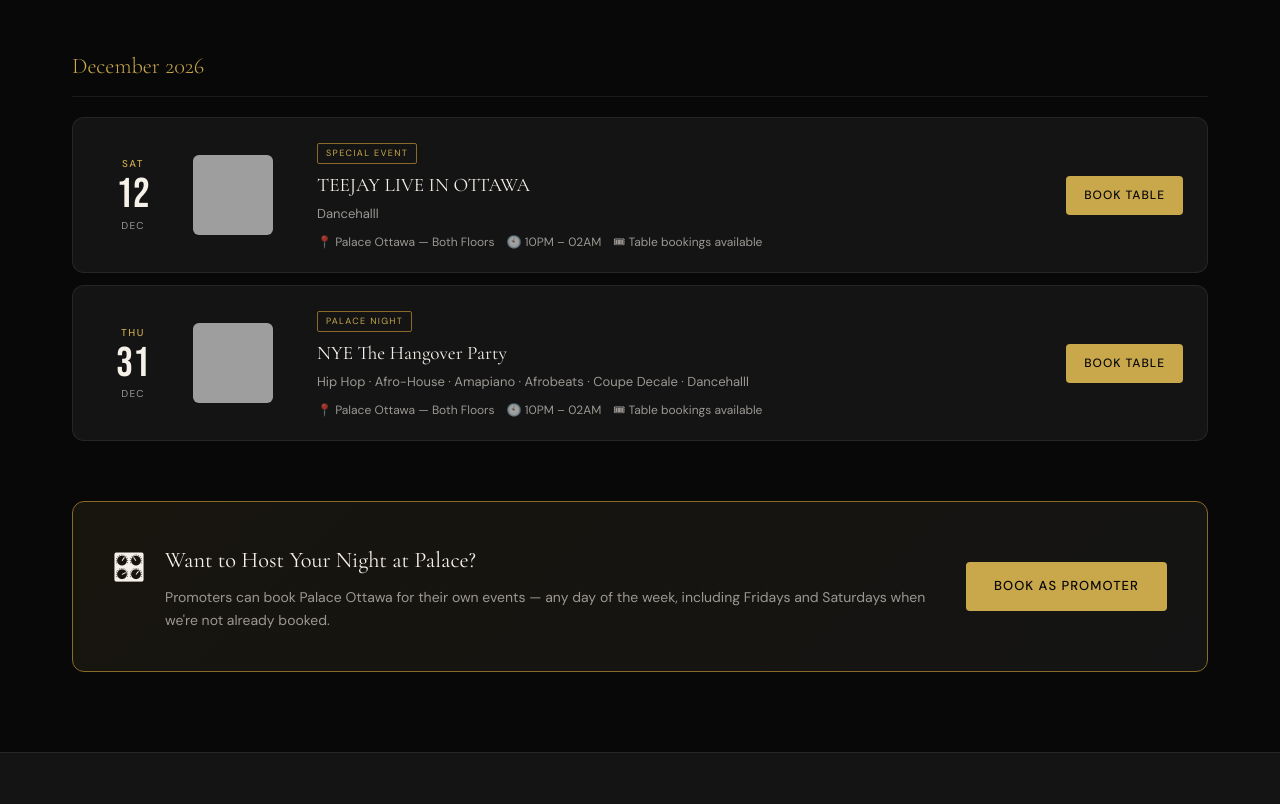
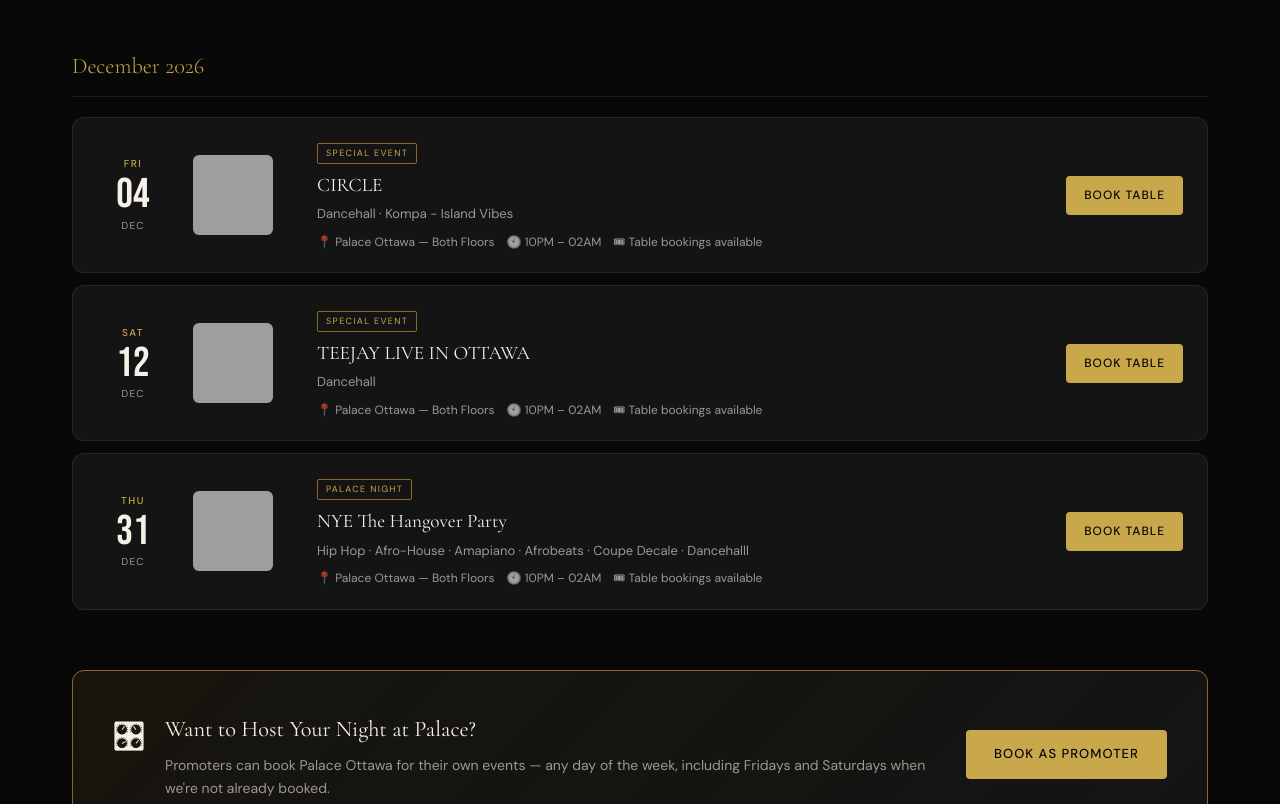
Before and after one commit to azur9534/thepalaceottawa-site, a plain HTML site: page events.html in a window 1280 px wide. Shown: the part 2032-2836 px from the top of the page. Drawn offline with nearby package versions, Linux system fonts and the light colour scheme; grey boxes are pictures that could not be loaded.

Commit message:
Update events.html

```diff
--- a/events.html
+++ b/events.html
@@ -1921,6 +1921,33 @@
      <div class="events-month-group" data-month="2026-12">
         <h3 class="events-month-title">December 2026</h3>
 
+           <!-- EVENT · December 4th ·  special event · -->
+        <div class="event-card" data-type="special" data-date="2026-04-12">
+          <div class="event-card-date">
+            <span class="ec-day">FRI</span>
+            <span class="ec-num">04</span>
+            <span class="ec-month">DEC</span>
+          </div>
+          <div class="event-card-flyer">
+            <img src="https://res.cloudinary.com/dzd4bw9fk/image/upload/v1795632242/fe35592b-ebf1-44c7-921c-98858a097631.jpg"
+                 alt="Special Event December 04"
+                 onerror="this.parentElement.innerHTML=flyerFallback('palace-night','PALACE FRIDAYS')"/>
+          </div>
+          <div class="event-card-info">
+            <span class="event-type-badge palace">Special Event</span>
+            <h4>CIRCLE</h4>
+            <p class="event-genre">Dancehall · Kompa - Island Vibes</p>
+            <div class="event-meta">
+              <span>📍 Palace Ottawa — Both Floors</span>
+              <span>🕙 10PM – 02AM</span>
+              <span>🎟 Table bookings available</span>
+            </div>
+          </div>
+          <div class="event-card-action">
+            <a href="contact.html?type=table&date=December+04" class="btn btn-primary btn-sm">Book Table</a>
+          </div>
+        </div>
+
        <!-- EVENT · December 12th ·  special event · -->
         <div class="event-card" data-type="special" data-date="2026-12-12">
           <div class="event-card-date">
@@ -1936,7 +1963,7 @@
           <div class="event-card-info">
             <span class="event-type-badge palace">Special Event</span>
             <h4>TEEJAY LIVE IN OTTAWA</h4>
-            <p class="event-genre">Dancehalll</p>
+            <p class="event-genre">Dancehall</p>
             <div class="event-meta">
               <span>📍 Palace Ottawa — Both Floors</span>
               <span>🕙 10PM – 02AM</span>
```
